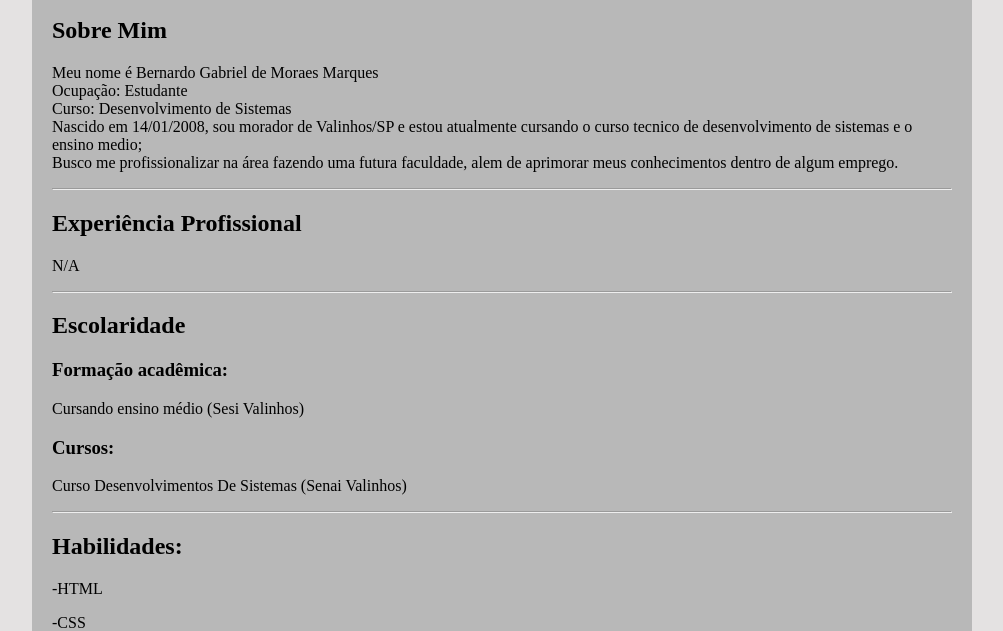
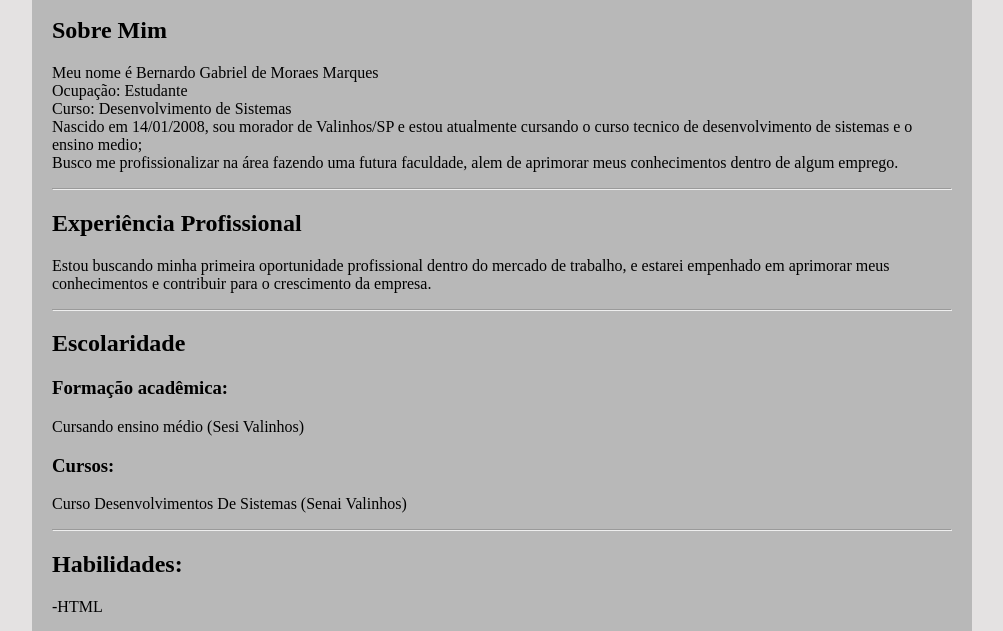
Before and after one commit to Bernardo1401/Curriculo, a plain HTML site: page index.html in a window 1280 px wide. Shown: the part 469-1100 px from the top of the page, without its empty margins (138-1141 px from the left). Drawn offline with Linux system fonts and the light colour scheme.

Commit message:
feat: finished project

```diff
--- a/index.html
+++ b/index.html
@@ -53,7 +53,7 @@
         <hr>
         <div class="Experiência Profissional">
             <h2> Experiência Profissional</h2>
-            <P>N/A</P>
+            <P>Estou buscando minha primeira oportunidade profissional dentro do mercado de trabalho, e estarei empenhado em aprimorar meus conhecimentos e contribuir para o crescimento da empresa.</P>
             <hr>
         </div>
         <div class="Cursos">
```
